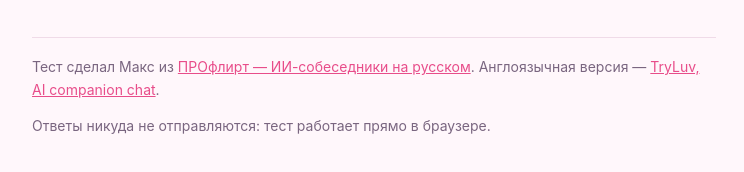
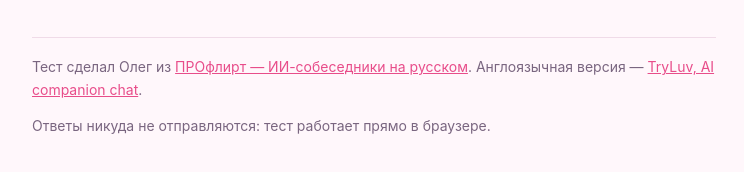
Before and after one commit to funnel-lab-notes/funnel-lab-notes.github.io, a plain HTML site: page index.html in a window 1280 px wide. Shown: the part 2760-2932 px from the top of the page, 266-1010 px from the left. Drawn offline with Linux system fonts and the light colour scheme.

Commit message:
Подпись автора
Co-Authored-By: Claude Opus 5.5 <noreply@anthropic.com>

```diff
--- a/index.html
+++ b/index.html
@@ -95,7 +95,7 @@ footer{color:var(--mute);font-size:14px;border-top:1px solid var(--line);padding
 </ul>
 
 <footer>
-<p>Тест сделал Макс из <a href="https://proflirt.ru/">ПРОфлирт — ИИ-собеседники на русском</a>. Англоязычная версия — <a href="https://tryluv.ai/">TryLuv, AI companion chat</a>.</p>
+<p>Тест сделал Олег из <a href="https://proflirt.ru/">ПРОфлирт — ИИ-собеседники на русском</a>. Англоязычная версия — <a href="https://tryluv.ai/">TryLuv, AI companion chat</a>.</p>
 <p>Ответы никуда не отправляются: тест работает прямо в браузере.</p>
 </footer>
 </div>
```
